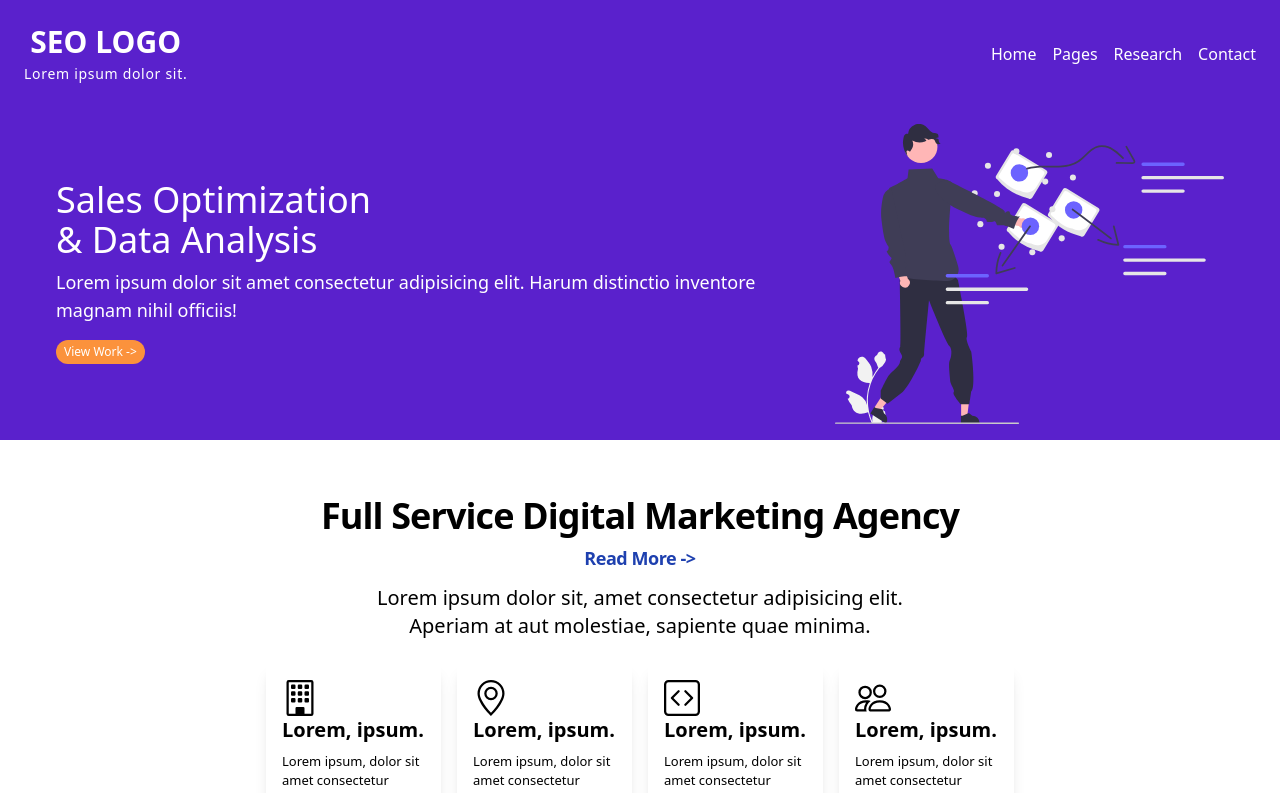
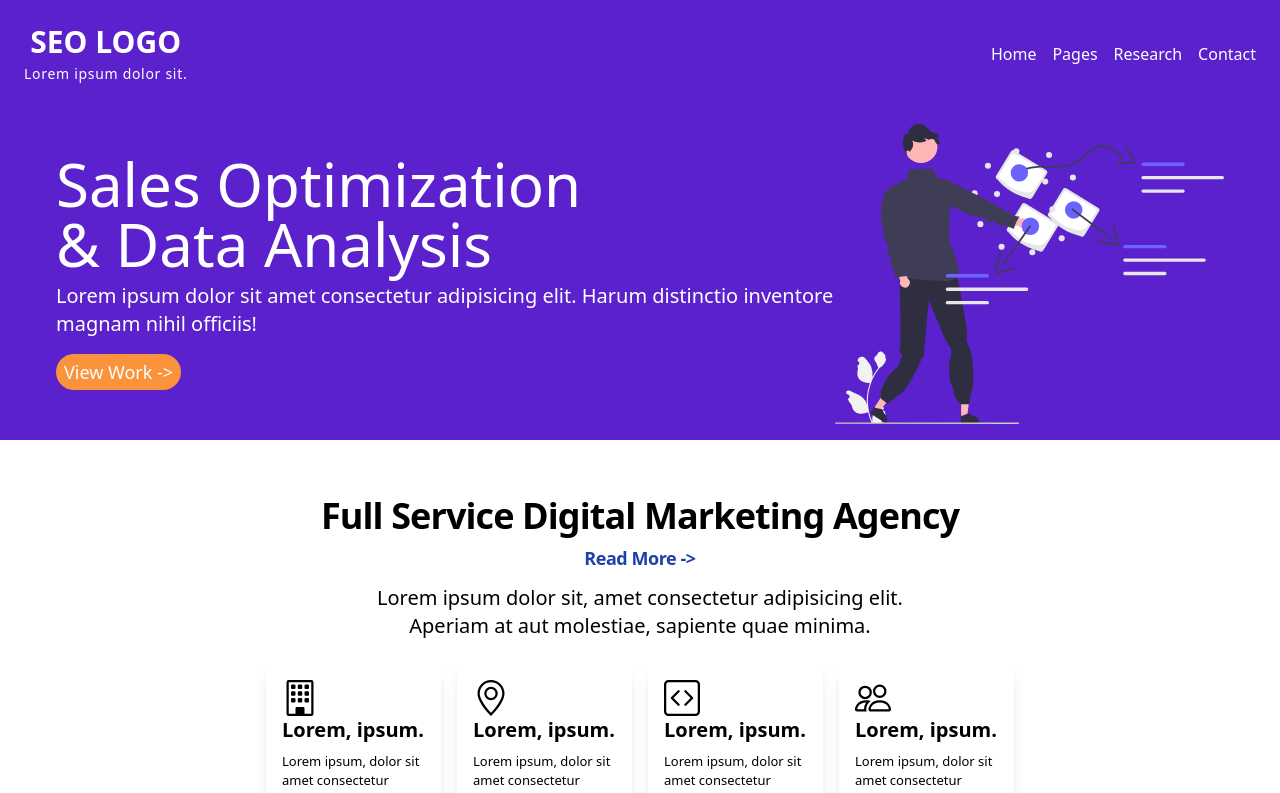
Before and after one commit to chriszlr/digital-marketing-agency, a React (Vite) app: page / in a window 1280 px wide. Shown: the top 793 px of the page. Built offline with nearby package versions, Linux system fonts and the light colour scheme.

Commit message:
improvements

```diff
--- a/src/components/Hero.jsx
+++ b/src/components/Hero.jsx
@@ -6,16 +6,16 @@ const Hero = () => {
     <div className="max-w-[1200px] mx-auto p-4 flex flex-col md:flex-row justify-between items-center overflow-hidden">
       <div className="">
         <div className="flex flex-col justify-between">
-          <h1 className="font-light text-3xl md:text-3xl lg:text-4xl flex flex-col my-1">
+          <h1 className="font-light text-3xl md:text-3xl lg:text-6xl flex flex-col my-1">
             Sales Optimization <span>& Data Analysis</span>
           </h1>
 
-          <p className="font-light text-xs lg:text-md xl:text-lg mb-2 mt-1">
+          <p className="font-light text-xs lg:text-md xl:text-xl mb-2 mt-1">
             Lorem ipsum dolor sit amet consectetur adipisicing elit. Harum
             distinctio inventore magnam nihil officiis!
           </p>
         </div>
-        <button className="bg-orange-400 rounded-full py-1 px-2 text-xs font-medium hover:bg-orange-500 duration-300 my-2">
+        <button className="bg-orange-400 rounded-full py-1 px-2 md:text-lg font-medium hover:bg-orange-500 duration-300 my-2">
           View Work -{">"}
         </button>
       </div>
```
